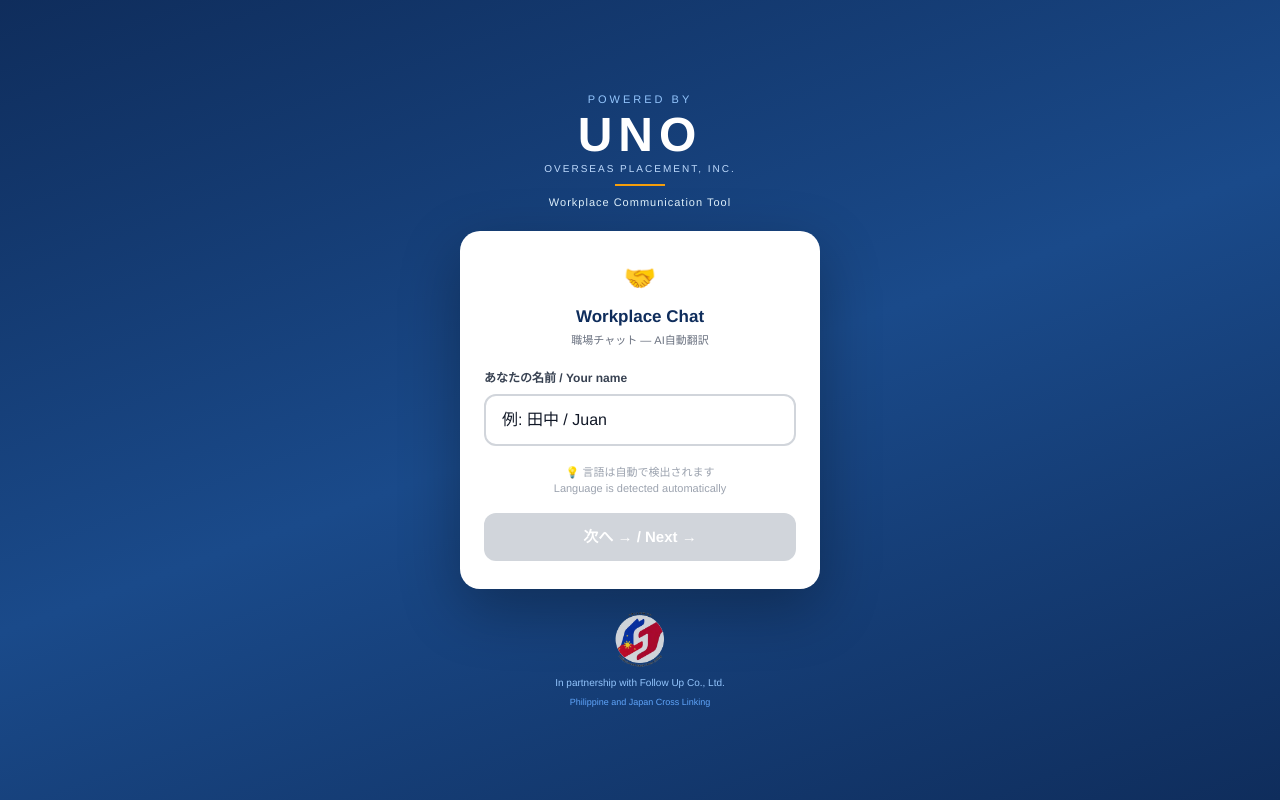
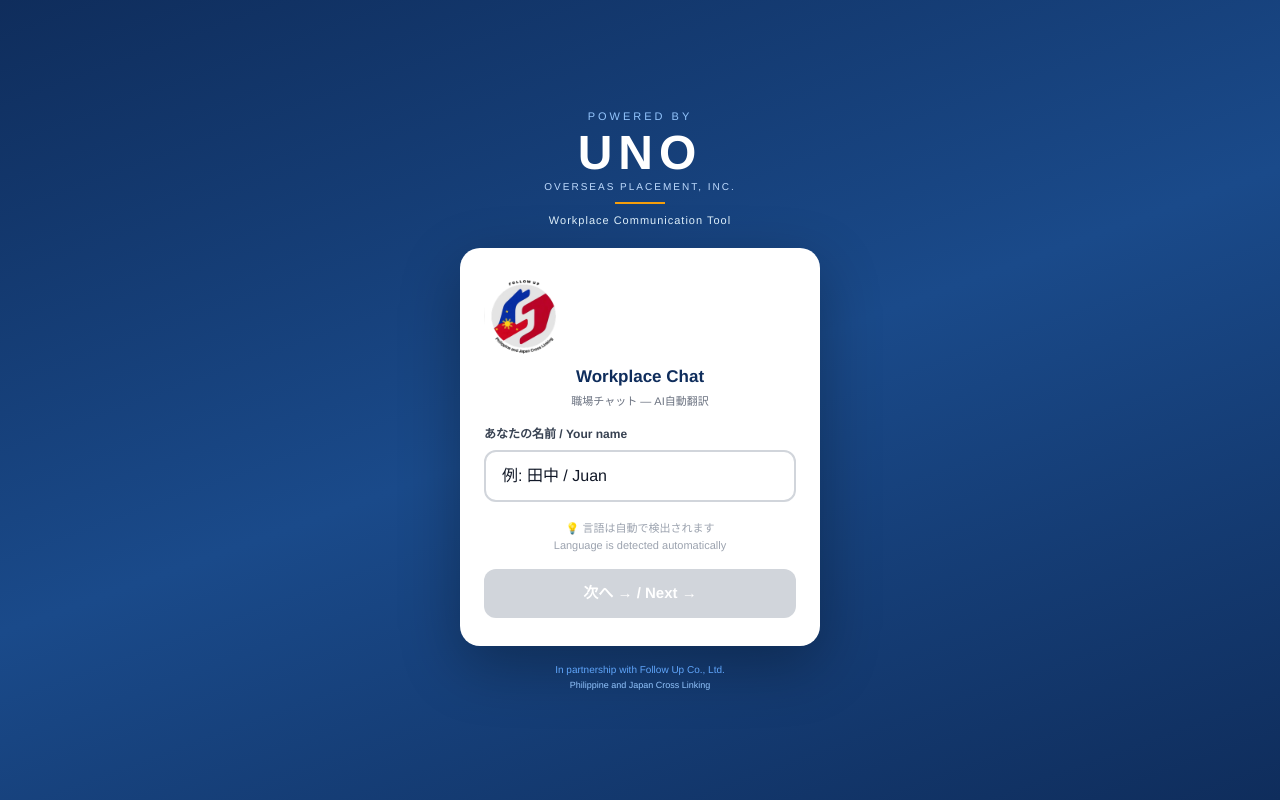
Before and after one commit to followup-anhome/workplace-chat, a Next.js app: page / in a window 1280 px wide. Built offline with nearby package versions, Linux system fonts and the light colour scheme; no server answers.

Commit message:
feat: move Follow Up logo to card center (replace hand icon)

```diff
--- a/components/NameSetup.tsx
+++ b/components/NameSetup.tsx
@@ -8,7 +8,7 @@
   return (
     <div style={{ minHeight: "100dvh", background: "linear-gradient(160deg, #0f2d5c 0%, #1a4a8a 50%, #0f2d5c 100%)", display: "flex", flexDirection: "column", alignItems: "center", justifyContent: "center", padding: "16px" }}>
 
-      {/* UNO + Follow Up Logo Area */}
+      {/* UNO Header */}
       <div style={{ textAlign: "center", marginBottom: "20px" }}>
         <div style={{ fontSize: "11px", color: "#93c5fd", letterSpacing: "3px", fontFamily: "Helvetica, sans-serif", marginBottom: "4px" }}>
           POWERED BY
@@ -28,9 +28,16 @@
       {/* Card */}
       <div style={{ backgroundColor: "white", borderRadius: "20px", padding: "28px 24px", width: "100%", maxWidth: "360px", boxShadow: "0 20px 60px rgba(0,0,0,0.3)" }}>
 
-        <div style={{ textAlign: "center", marginBottom: "20px" }}>
-          <div style={{ fontSize: "26px", marginBottom: "6px" }}>🤝</div>
-          <h1 style={{ fontSize: "17px", fontWeight: 700, color: "#0f2d5c", margin: 0, fontFamily: "Helvetica, sans-serif" }}>
+        {/* Follow Up Logo ← ここに移動 */}
+        <div style={{ textAlign: "center", marginBottom: "16px" }}>
+          <Image
+            src="/followup-logo.png"
+            alt="Follow Up Co., Ltd."
+            width={80}
+            height={80}
+            style={{ borderRadius: "50%" }}
+          />
+          <h1 style={{ fontSize: "17px", fontWeight: 700, color: "#0f2d5c", margin: "8px 0 0", fontFamily: "Helvetica, sans-serif" }}>
             Workplace Chat
           </h1>
           <p style={{ fontSize: "11px", color: "#6b7280", marginTop: "3px", fontFamily: "Helvetica, sans-serif" }}>
@@ -89,19 +96,12 @@
         </button>
       </div>
 
-      {/* Follow Up Logo at bottom */}
-      <div style={{ marginTop: "20px", textAlign: "center", display: "flex", flexDirection: "column", alignItems: "center", gap: "6px" }}>
-        <Image
-          src="/followup-logo.png"
-          alt="Follow Up Co., Ltd."
-          width={60}
-          height={60}
-          style={{ borderRadius: "50%", opacity: 0.9 }}
-        />
-        <p style={{ fontSize: "10px", color: "#93c5fd", fontFamily: "Helvetica, sans-serif", margin: 0 }}>
+      {/* Footer */}
+      <div style={{ marginTop: "16px", textAlign: "center" }}>
+        <p style={{ fontSize: "10px", color: "#60a5fa", fontFamily: "Helvetica, sans-serif", margin: 0 }}>
           In partnership with Follow Up Co., Ltd.
         </p>
-        <p style={{ fontSize: "9px", color: "#60a5fa", fontFamily: "Helvetica, sans-serif", margin: 0 }}>
+        <p style={{ fontSize: "9px", color: "#93c5fd", fontFamily: "Helvetica, sans-serif", margin: "2px 0 0" }}>
           Philippine and Japan Cross Linking
         </p>
       </div>
```
